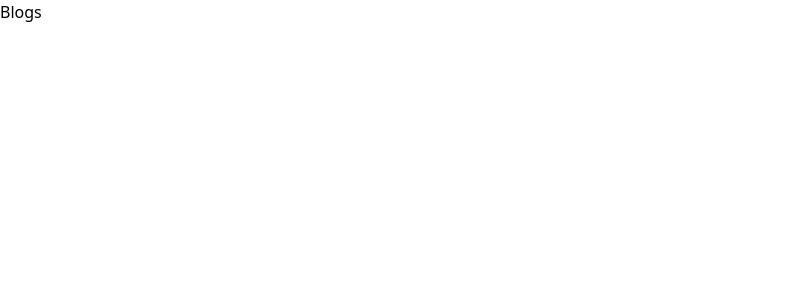
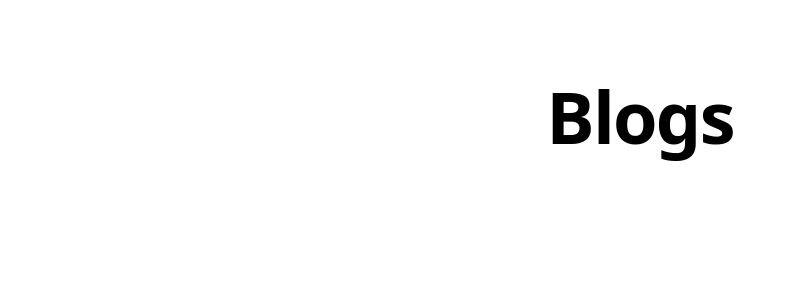
Before and after one commit to AbdullahIsmail2/AfTechAcademy, a Next.js app: page /Blogs in a window 1280 px wide. Shown: the top 300 px of the page, without its empty margins (0-795 px from the left). Built offline with nearby package versions, Linux system fonts and the light colour scheme.

Commit message:
added empty blog page

```diff
--- a/app/Blogs/page.tsx
+++ b/app/Blogs/page.tsx
@@ -2,6 +2,8 @@ import React from 'react'
 
 export default function Blogs() {
   return (
-    <div>Blogs</div>
+    <div>
+      <h1 className="text-4xl font-black font-sans text-balance tracking-tight sm:text-6xl xl:text-7xl text-center mt-20 mb-10">Blogs</h1>
+    </div>
   )
 }
```
